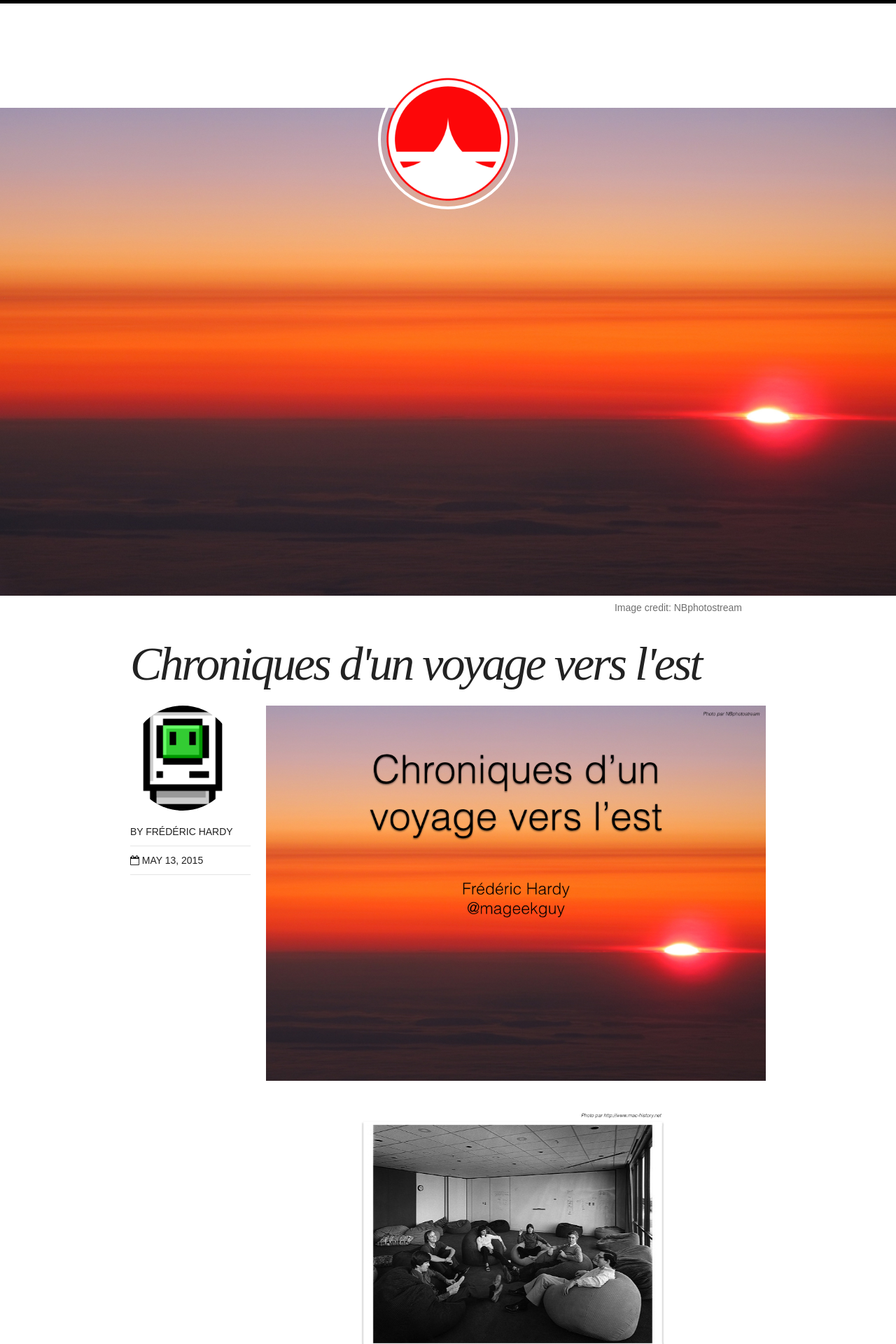
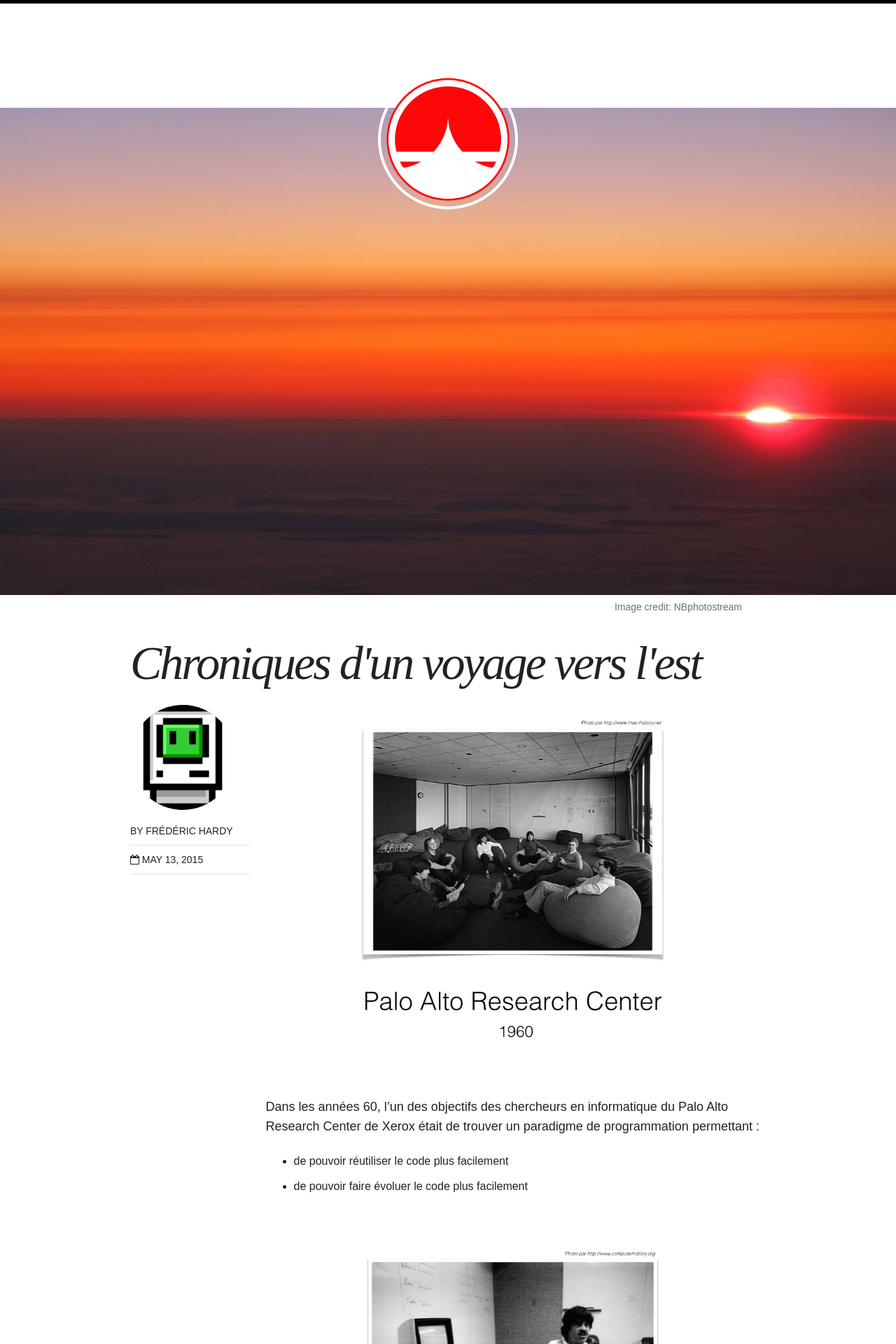
Before and after one commit to estvoyage/estvoyage.github.io, a Jekyll site: the page built from _posts/2015-05-13-phpTour.md, in a window 1280 px wide. Shown: the top 1920 px of the page at 70% size. Built offline with Jekyll 4.4.1, drawn with Linux system fonts in a browser that asks for light colours; nearby versions of some CDN libraries.

Commit message:
Optimize background image, remove useless image.

```diff
--- a/_posts/2015-05-13-phpTour.md
+++ b/_posts/2015-05-13-phpTour.md
@@ -6,8 +6,6 @@ image:
   credit: NBphotostream
   creditlink: https://www.flickr.com/photos/barmans/3221453397/
 ---
-
-![001](/images/talks/phpTour2015/001.jpg)
 
 ![002](/images/talks/phpTour2015/002.jpg)
 
```
Also changed, not shown: images/sunrise.jpg.
